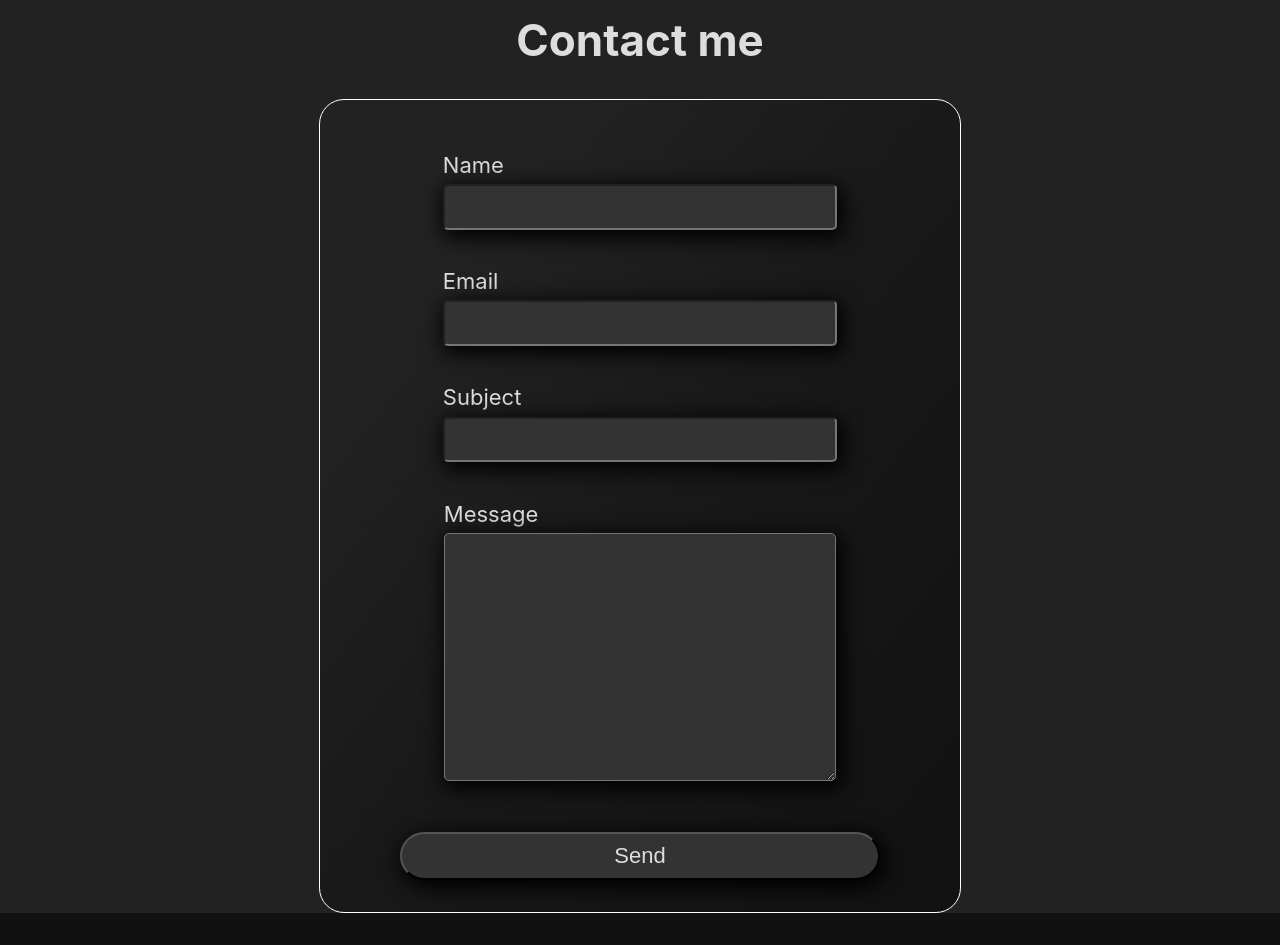
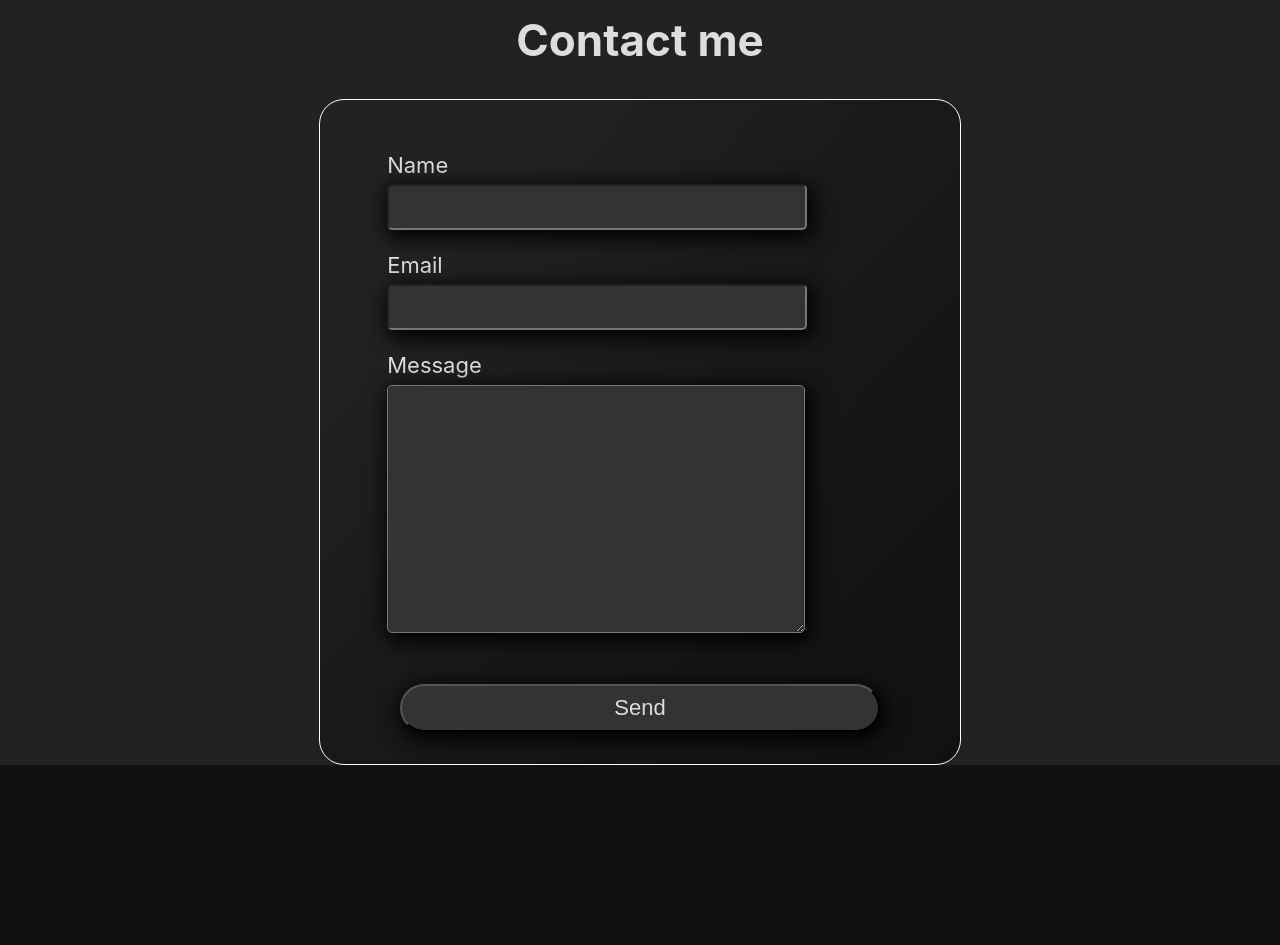
Before and after one commit to Faboid/portfolio, a React (Create React App) app: page / in a window 1280 px wide. Shown: the part 4500-5445 px from the top of the page. After the commit the page ends 5297 px from the top, so only its background shows below. Built offline with nearby package versions, Linux system fonts and the light colour scheme; the HTML template or start-up script is replaced by a standard one.

Commit message:
Set up contact me form submit and email delivery with formsubmit.co

```diff
--- a/src/sections/Contact.css
+++ b/src/sections/Contact.css
@@ -68,3 +68,8 @@ textarea.form-input {
     border-radius: 25px;
     box-shadow: 3px 5px 20px 3px black;
 }
+
+.hon-pot {
+    position: absolute;
+    display: none;
+}
--- a/src/sections/Contact.js
+++ b/src/sections/Contact.js
@@ -17,6 +17,11 @@ function ContactForm() {
             <div className='contact-form-inner'>
                 <Spacer height={"2rem"}/>
 
+                <form action='https://formsubmit.co/98a40627a7bb2ea3ec14d53eb826a378' method='POST'>
+
+                    <input type='text' name='_hon' className='hon-pot'/>
+                    <input type="hidden" name="_captcha" value="false"/>
+
                     <div className='form-input-container'>
                         <label className='form-input-label'>Name</label>
                         <input name='name' className='form-input'/>
@@ -27,10 +32,10 @@ function ContactForm() {
                         <input name='email' className='form-input'/>
                     </div>
 
-                <div className='form-input-container'>
+                    {/*<div className='form-input-container'>
                         <label className='form-input-label'>Subject</label>
                         <input name='subject' className='form-input'/>
-                </div>
+                    </div> */}
 
                     <div className='form-input-container'>
                         <label className='form-input-label'>Message</label>
@@ -38,6 +43,8 @@ function ContactForm() {
                     </div>
 
                     <button className='form-submit-btn'>Send</button>
+                </form>
+
             </div>
         </div>
     );
```
Lines whose indentation alone changed are shown as unchanged.
